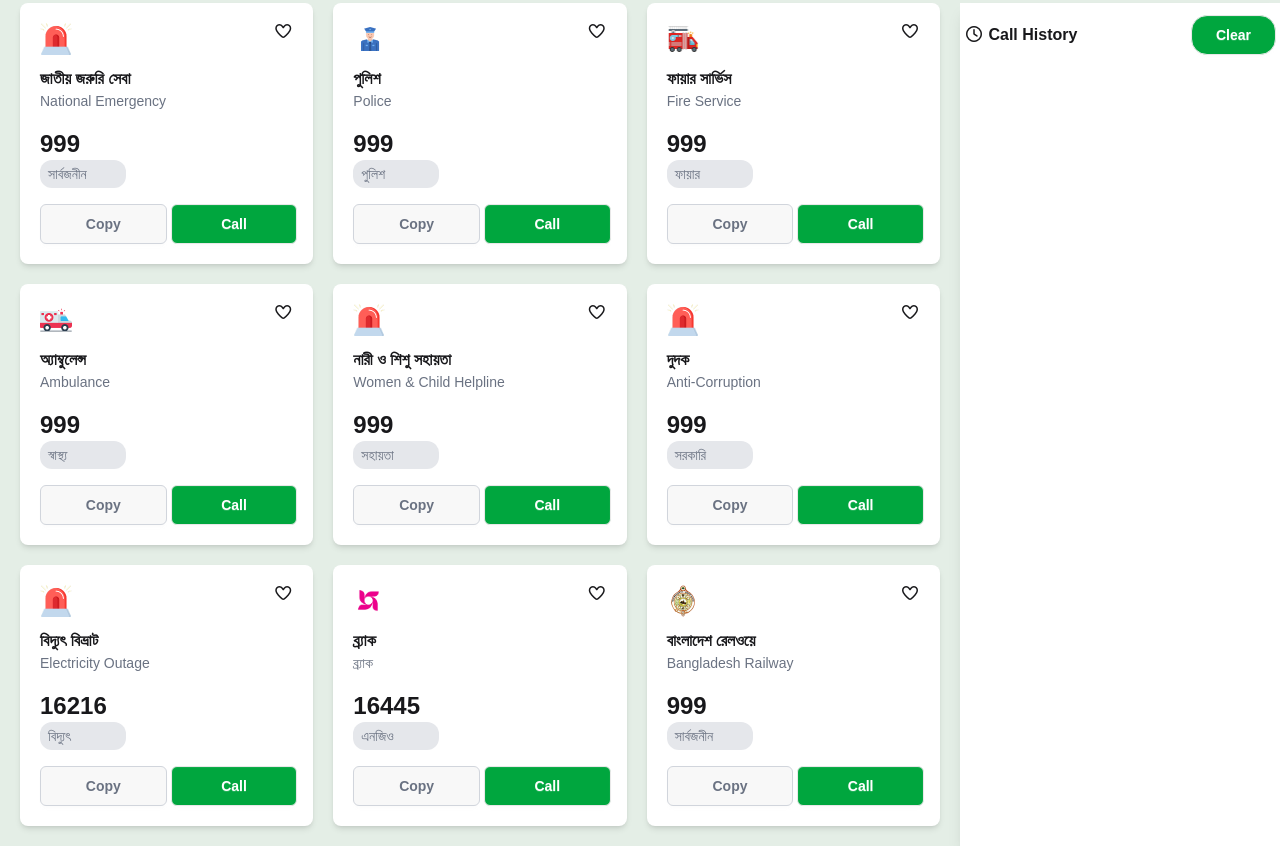
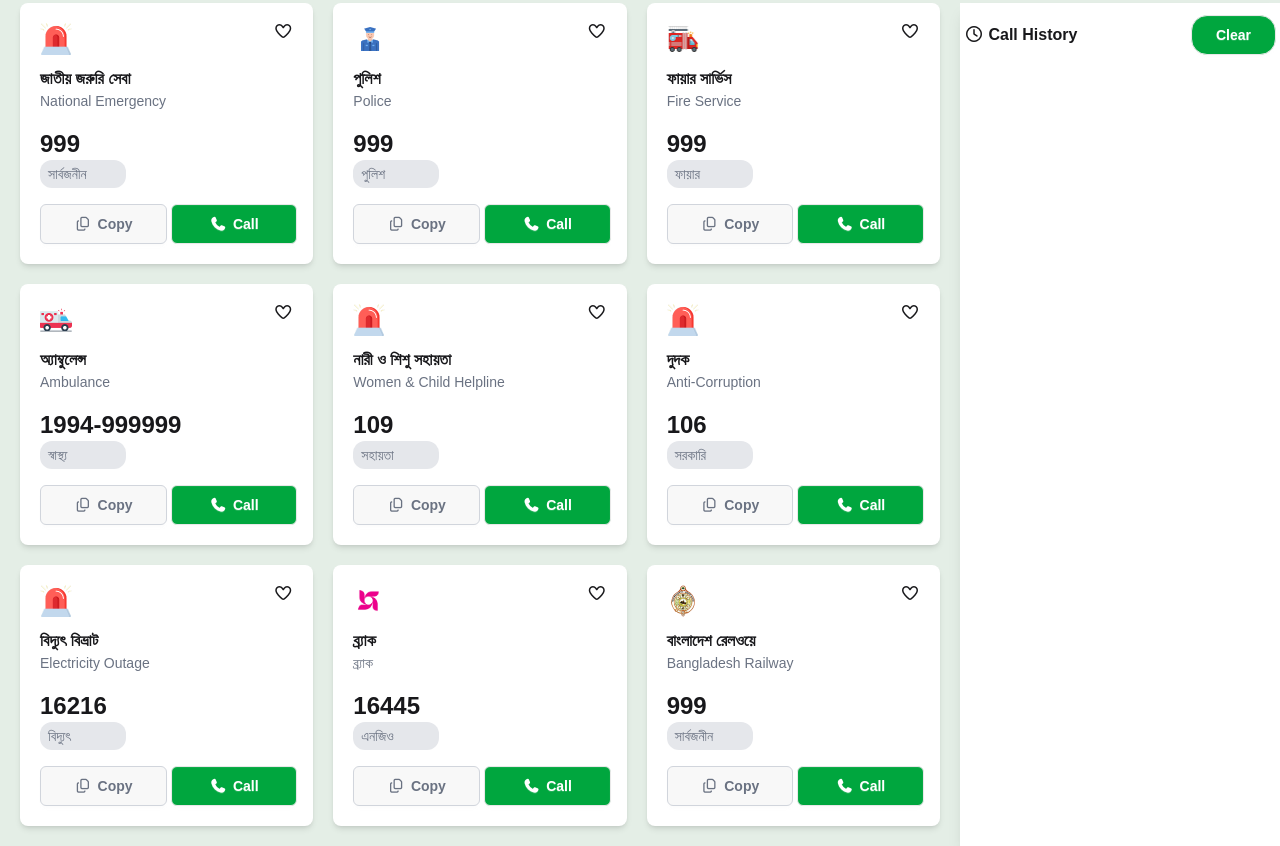
Before and after one commit to mdmoonahmed/assignment-5, a plain HTML site: page index.html in a window 1280 px wide. Shown: the part 317-1163 px from the top of the page. Drawn offline with nearby package versions, Linux system fonts and the light colour scheme; a web font is replaced by a local one.

Commit message:
js file added

```diff
--- a/index.html
+++ b/index.html
@@ -41,7 +41,7 @@
           class="flex justify-center items-center gap-1 px-5 py-1 bg-[#cce4d1] rounded-[50px] font-bold"
         >
           <p>0</p>
-          <img src="./assets/heart.png" alt="" class="h-[30px]" />
+          <img src="./assets/heart.png" alt="" class="h-[24px]" />
         </div>
         <div
           class="flex justify-center items-center gap-1 px-5 py-1 bg-[#cce4d1] rounded-[50px] font-bold"
@@ -99,7 +99,7 @@
               <img src="./assets/emergency.png" alt="" class="h-[32px] mb-3" />
               <i class="fa-regular fa-heart"></i>
             </div>
-            <h4 class="font-bold ">জাতীয় জরুরি সেবা</h4>
+            <h4 class="font-bold">জাতীয় জরুরি সেবা</h4>
             <p class="text-gray-500 text-[14px]">National Emergency</p>
           </div>
           <div>
@@ -114,12 +114,12 @@
             <button
               class="btn px-[3rem] md:w-[50%] md:px-1 rounded-md text-gray-500 border border-gray-300"
             >
-              Copy
+              <i class="fa-regular fa-copy"></i>Copy
             </button>
             <button
               class="btn px-[3rem] md:w-[50%] md:px-1 rounded-md text-white bg-[#00A63E]"
             >
-              Call
+              <i class="fa-solid fa-phone"></i>Call
             </button>
           </div>
         </div>
@@ -129,7 +129,7 @@
               <img src="./assets/police.png" alt="" class="h-[32px] mb-3" />
               <i class="fa-regular fa-heart"></i>
             </div>
-            <h4 class="font-bold ">পুলিশ</h4>
+            <h4 class="font-bold">পুলিশ</h4>
             <p class="text-gray-500 text-[14px]">Police</p>
           </div>
           <div>
@@ -144,22 +144,26 @@
             <button
               class="btn px-[3rem] md:w-[50%] md:px-1 rounded-md text-gray-500 border border-gray-300"
             >
-              Copy
+              <i class="fa-regular fa-copy"></i>Copy
             </button>
             <button
               class="btn px-[3rem] md:w-[50%] md:px-1 rounded-md text-white bg-[#00A63E]"
             >
-              Call
+              <i class="fa-solid fa-phone"></i>Call
             </button>
           </div>
         </div>
         <div class="p-5 flex flex-col gap-4 bg-white shadow-md rounded-lg">
           <div class="">
             <div class="flex justify-between">
-              <img src="./assets/fire-service.png" alt="" class="h-[32px] mb-3" />
+              <img
+                src="./assets/fire-service.png"
+                alt=""
+                class="h-[32px] mb-3"
+              />
               <i class="fa-regular fa-heart"></i>
             </div>
-            <h4 class="font-bold ">ফায়ার সার্ভিস</h4>
+            <h4 class="font-bold">ফায়ার সার্ভিস</h4>
             <p class="text-gray-500 text-[14px]">Fire Service</p>
           </div>
           <div>
@@ -174,12 +178,12 @@
             <button
               class="btn px-[3rem] md:w-[50%] md:px-1 rounded-md text-gray-500 border border-gray-300"
             >
-              Copy
+              <i class="fa-regular fa-copy"></i>Copy
             </button>
             <button
               class="btn px-[3rem] md:w-[50%] md:px-1 rounded-md text-white bg-[#00A63E]"
             >
-              Call
+              <i class="fa-solid fa-phone"></i>Call
             </button>
           </div>
         </div>
@@ -189,11 +193,11 @@
               <img src="./assets/ambulance.png" alt="" class="h-[32px] mb-3" />
               <i class="fa-regular fa-heart"></i>
             </div>
-            <h4 class="font-bold ">অ্যাম্বুলেন্স</h4>
+            <h4 class="font-bold">অ্যাম্বুলেন্স</h4>
             <p class="text-gray-500 text-[14px]">Ambulance</p>
           </div>
           <div>
-            <h4 class="font-bold text-2xl">999</h4>
+            <h4 class="font-bold text-2xl">1994-999999</h4>
             <p
               class="text-sm text-gray-500 bg-gray-200 w-[86px] pl-2 p-1 rounded-xl"
             >
@@ -204,12 +208,12 @@
             <button
               class="btn px-[3rem] md:w-[50%] md:px-1 rounded-md text-gray-500 border border-gray-300"
             >
-              Copy
+              <i class="fa-regular fa-copy"></i>Copy
             </button>
             <button
               class="btn px-[3rem] md:w-[50%] md:px-1 rounded-md text-white bg-[#00A63E]"
             >
-              Call
+              <i class="fa-solid fa-phone"></i>Call
             </button>
           </div>
         </div>
@@ -219,11 +223,11 @@
               <img src="./assets/emergency.png" alt="" class="h-[32px] mb-3" />
               <i class="fa-regular fa-heart"></i>
             </div>
-            <h4 class="font-bold ">নারী ও শিশু সহায়তা</h4>
+            <h4 class="font-bold">নারী ও শিশু সহায়তা</h4>
             <p class="text-gray-500 text-[14px]">Women & Child Helpline</p>
           </div>
           <div>
-            <h4 class="font-bold text-2xl">999</h4>
+            <h4 class="font-bold text-2xl">109</h4>
             <p
               class="text-sm text-gray-500 bg-gray-200 w-[86px] pl-2 p-1 rounded-xl"
             >
@@ -234,12 +238,12 @@
             <button
               class="btn px-[3rem] md:w-[50%] md:px-1 rounded-md text-gray-500 border border-gray-300"
             >
-              Copy
+              <i class="fa-regular fa-copy"></i>Copy
             </button>
             <button
               class="btn px-[3rem] md:w-[50%] md:px-1 rounded-md text-white bg-[#00A63E]"
             >
-              Call
+              <i class="fa-solid fa-phone"></i>Call
             </button>
           </div>
         </div>
@@ -249,11 +253,11 @@
               <img src="./assets/emergency.png" alt="" class="h-[32px] mb-3" />
               <i class="fa-regular fa-heart"></i>
             </div>
-            <h4 class="font-bold ">দুদক</h4>
+            <h4 class="font-bold">দুদক</h4>
             <p class="text-gray-500 text-[14px]">Anti-Corruption</p>
           </div>
           <div>
-            <h4 class="font-bold text-2xl">999</h4>
+            <h4 class="font-bold text-2xl">106</h4>
             <p
               class="text-sm text-gray-500 bg-gray-200 w-[86px] pl-2 p-1 rounded-xl"
             >
@@ -264,12 +268,12 @@
             <button
               class="btn px-[3rem] md:w-[50%] md:px-1 rounded-md text-gray-500 border border-gray-300"
             >
-              Copy
+              <i class="fa-regular fa-copy"></i>Copy
             </button>
             <button
               class="btn px-[3rem] md:w-[50%] md:px-1 rounded-md text-white bg-[#00A63E]"
             >
-              Call
+              <i class="fa-solid fa-phone"></i>Call
             </button>
           </div>
         </div>
@@ -279,7 +283,7 @@
               <img src="./assets/emergency.png" alt="" class="h-[32px] mb-3" />
               <i class="fa-regular fa-heart"></i>
             </div>
-            <h4 class="font-bold ">বিদ্যুৎ বিভ্রাট</h4>
+            <h4 class="font-bold">বিদ্যুৎ বিভ্রাট</h4>
             <p class="text-gray-500 text-[14px]">Electricity Outage</p>
           </div>
           <div>
@@ -294,12 +298,12 @@
             <button
               class="btn px-[3rem] md:w-[50%] md:px-1 rounded-md text-gray-500 border border-gray-300"
             >
-              Copy
+              <i class="fa-regular fa-copy"></i>Copy
             </button>
             <button
               class="btn px-[3rem] md:w-[50%] md:px-1 rounded-md text-white bg-[#00A63E]"
             >
-              Call
+              <i class="fa-solid fa-phone"></i>Call
             </button>
           </div>
         </div>
@@ -309,7 +313,7 @@
               <img src="./assets/brac.png" alt="" class="h-[32px] mb-3" />
               <i class="fa-regular fa-heart"></i>
             </div>
-            <h4 class="font-bold ">ব্র্যাক</h4>
+            <h4 class="font-bold">ব্র্যাক</h4>
             <p class="text-gray-500 text-[14px]">ব্র্যাক</p>
           </div>
           <div>
@@ -324,22 +328,26 @@
             <button
               class="btn px-[3rem] md:w-[50%] md:px-1 rounded-md text-gray-500 border border-gray-300"
             >
-              Copy
+              <i class="fa-regular fa-copy"></i>Copy
             </button>
             <button
               class="btn px-[3rem] md:w-[50%] md:px-1 rounded-md text-white bg-[#00A63E]"
             >
-              Call
+              <i class="fa-solid fa-phone"></i>Call
             </button>
           </div>
         </div>
         <div class="p-5 flex flex-col gap-4 bg-white shadow-md rounded-lg">
           <div class="">
             <div class="flex justify-between">
-              <img src="./assets/Bangladesh-Railway.png" alt="" class="h-[32px] mb-3" />
+              <img
+                src="./assets/Bangladesh-Railway.png"
+                alt=""
+                class="h-[32px] mb-3"
+              />
               <i class="fa-regular fa-heart"></i>
             </div>
-            <h4 class="font-bold ">বাংলাদেশ রেলওয়ে</h4>
+            <h4 class="font-bold">বাংলাদেশ রেলওয়ে</h4>
             <p class="text-gray-500 text-[14px]">Bangladesh Railway</p>
           </div>
           <div>
@@ -354,12 +362,12 @@
             <button
               class="btn px-[3rem] md:w-[50%] md:px-1 rounded-md text-gray-500 border border-gray-300"
             >
-              Copy
+              <i class="fa-regular fa-copy"></i>Copy
             </button>
             <button
               class="btn px-[3rem] md:w-[50%] md:px-1 rounded-md text-white bg-[#00A63E]"
             >
-              Call
+              <i class="fa-solid fa-phone"></i>Call
             </button>
           </div>
         </div>
@@ -377,12 +385,6 @@
         <div></div>
       </div>
     </section>
-    <script>
-      const btnMenu = document.getElementById("btn-history");
-      const menu = document.getElementById("menu-history");
-      btnMenu.addEventListener("click", function () {
-        menu.classList.toggle("hidden");
-      });
-    </script>
+    <script src="./script.js"></script>
   </body>
 </html>
--- /dev/null
+++ b/script.js
@@ -0,0 +1,5 @@
+const btnMenu = document.getElementById("btn-history");
+      const menu = document.getElementById("menu-history");
+      btnMenu.addEventListener("click", function () {
+        menu.classList.toggle("hidden");
+      });
```
